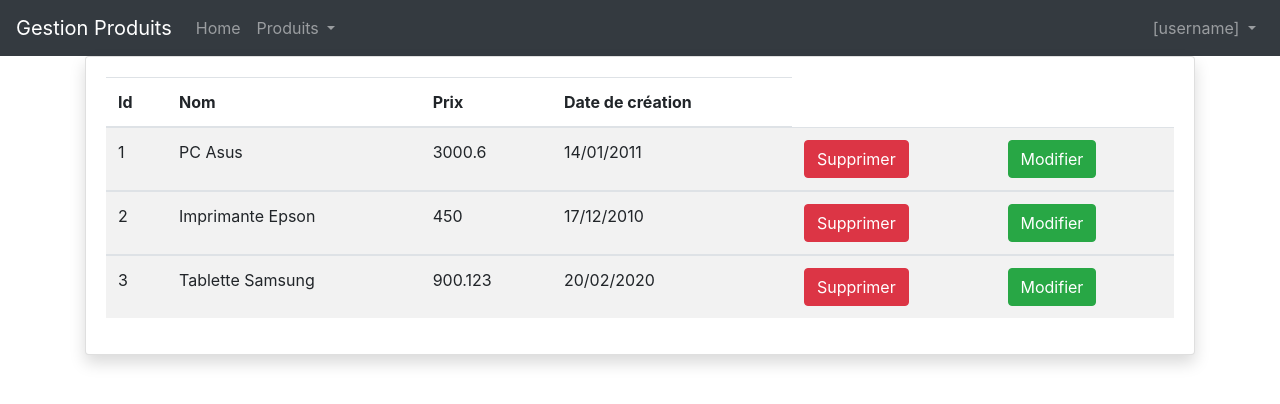
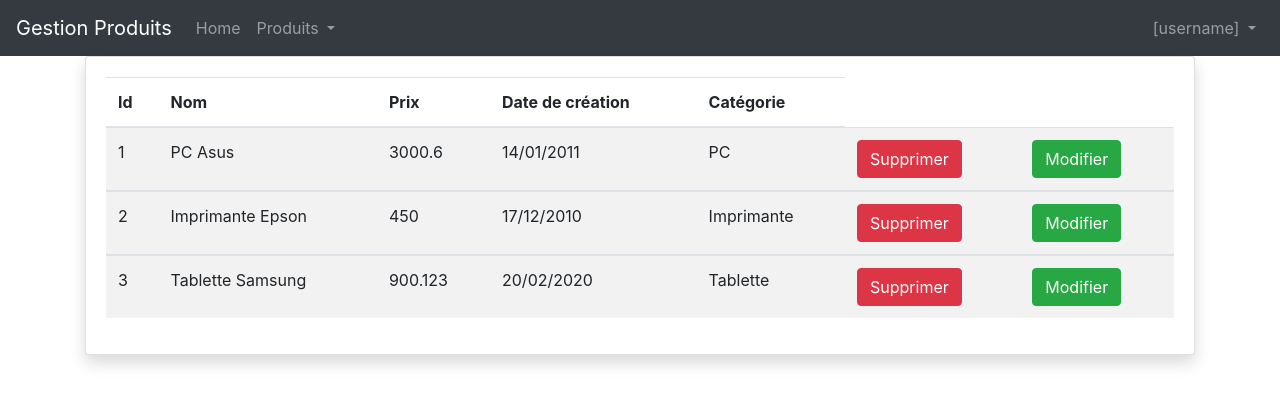
Before and after one commit to MarieChanaron/MesProduits, an Angular app: page /produits in a window 1280 px wide. Shown: the top 404 px of the page. Built offline with nearby package versions, Linux system fonts and the light colour scheme.

Commit message:
Add a category to the product

```diff
--- a/src/app/components/add-produit/add-produit.component.ts
+++ b/src/app/components/add-produit/add-produit.component.ts
@@ -3,6 +3,7 @@ import { Produit } from '../../model/produit.model';
 import { ProduitService } from 'src/app/service/produit.service';
 import { CategorieService } from 'src/app/service/categorie.service';
 import { Categorie } from 'src/app/model/categorie.model';
+import { Router } from '@angular/router';
 
 @Component({
   selector: 'app-add-produit',
@@ -17,7 +18,8 @@ export class AddProduitComponent implements OnInit {
 
   constructor(
     private produitService: ProduitService,
-    private categorieService: CategorieService) {
+    private categorieService: CategorieService,
+    private router: Router) {
       this._categories = this.categorieService.categories;
       this._newProduit = new Produit(this.generateId(), "", 0, new Date(), this._categories[0]);
       this._updatedCatId = 0;
@@ -47,16 +49,21 @@ export class AddProduitComponent implements OnInit {
   // Setters
 
   public set updatedCatId(id: number) {
-    this._updatedCatId = id;
+    this._updatedCatId = Number(id);
   }
 
   // Methods
 
-  public addProduit(): void {
+  public addProduit(): Function {
     const categorie: Categorie = this.categorieService.getCategorie(this._updatedCatId);
     this._newProduit.categorie = categorie;
     this.produitService.addProduit(this._newProduit);
     this._message = "Le produit " + this._newProduit.nomProduit + " a été ajouté avec succès !";
+    const timeout: NodeJS.Timeout = setTimeout( () => {
+      this.router.navigate(["produits"]);
+    }, 1000);
+    const clearTimeout: Function = () => clearTimeout(timeout);
+    return clearTimeout;
   }
 
   private generateId(): number {
--- a/src/app/components/produits/produits.component.html
+++ b/src/app/components/produits/produits.component.html
@@ -10,6 +10,7 @@
                         <th>Nom</th>
                         <th>Prix</th>
                         <th>Date de création</th>
+                        <th>Catégorie</th>
                     </tr>
                 </thead>
                 <tbody *ngFor="let produit of produits">
@@ -18,6 +19,7 @@
                         <td>{{produit.nomProduit}}</td>
                         <td>{{produit.prixProduit}}</td>
                         <td>{{produit.dateCreation | date: 'dd/MM/yyyy'}}</td>
+                        <td>{{produit.categorie.nomCat}}</td>
                         <td><a href="#" class="btn btn-danger" (click)="deleteProduit(produit)">Supprimer</a></td>
                         <td><a href="#" class="btn btn-success" [routerLink]="['/update-produit', produit.idProduit]">Modifier</a></td>
                     </tr>
--- a/src/app/service/categorie.service.ts
+++ b/src/app/service/categorie.service.ts
@@ -1,5 +1,6 @@
 import { Injectable } from '@angular/core';
 import { Categorie } from '../model/categorie.model';
+import { Console } from 'console';
 
 @Injectable({
   providedIn: 'root'
@@ -17,12 +18,17 @@ export class CategorieService {
     ];
   }
 
+  // Getters
+
   public get categories(): Categorie[] {
     return this._categories;
   }
 
+  // Methods
+
   public getCategorie(id: number): Categorie {
-    return this.categories.find(
-      cat => cat.idCat === id)!;
+    return  this._categories.find(
+      cat => cat.idCat === id
+    )!;
   }
 }
--- a/src/app/service/produit.service.ts
+++ b/src/app/service/produit.service.ts
@@ -22,7 +22,7 @@ export class ProduitService {
   }
 
   public getProduit(id: number): Produit {
-    const produit: Produit = this.produits.find(
+    const produit: Produit = this._produits.find(
       el => el.idProduit === id
     )!;
     return produit;
@@ -30,6 +30,7 @@ export class ProduitService {
 
   public addProduit(produit: Produit): void {
     this.produits.push(produit);
+    console.log(produit);
   }
 
   public deleteProduit(produit: Produit): void {
```
